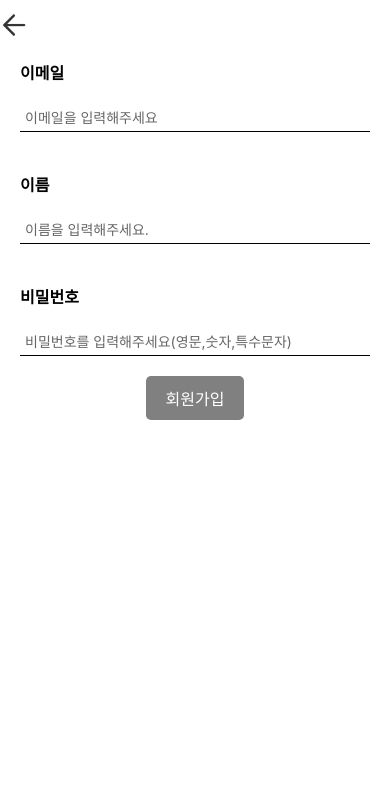
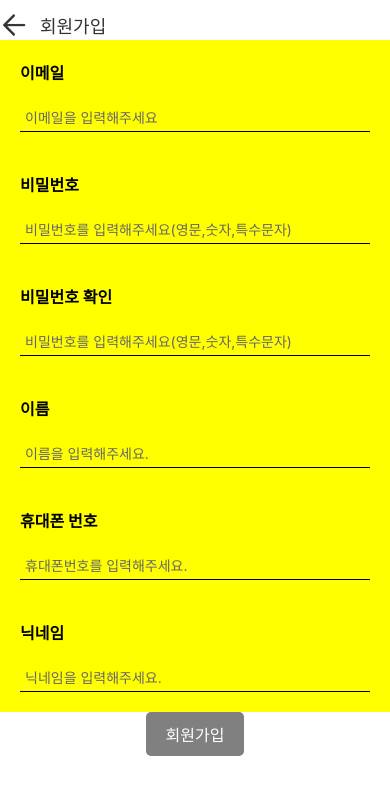
Before and after one commit to cukminseo/where2go-Frontend, a React Native app: screen /SignUp in a window 390 px wide. Shown: the top 794 px of the page. Built offline with nearby package versions, Linux system fonts and the light colour scheme; what redux-flipper would draw is missing.

Commit message:
[FEAT] Implement to match user-side signup requirements

```diff
--- a/src/pages/SignUp.tsx
+++ b/src/pages/SignUp.tsx
@@ -8,11 +8,13 @@ import {
   TextInput,
   Image,
   View,
+  KeyboardAvoidingView,
 } from 'react-native';
 import {NativeStackScreenProps} from '@react-navigation/native-stack';
 import {RootStackParamList} from '../../App';
 import DismissKeyBoardView from '../components/DismissKeyBoardView';
 import {SafeAreaView} from 'react-native-safe-area-context';
+import * as commonStyles from './styles.js';
 
 type SignUpScreenProps = NativeStackScreenProps<RootStackParamList, 'SignUp'>;
 
@@ -24,9 +26,15 @@ function SignUp({navigation}: SignUpScreenProps) {
   const [email, setEmail] = useState('');
   const [name, setName] = useState('');
   const [password, setPassword] = useState('');
+  const [checkPassword, setCheckPassword] = useState('');
+  const [phoneNumber, setPhoneNumber] = useState('');
+  const [nickName, setNickName] = useState('');
   const emailRef = useRef<TextInput | null>(null);
   const nameRef = useRef<TextInput | null>(null);
   const passwordRef = useRef<TextInput | null>(null);
+  const checkPasswordRef = useRef<TextInput | null>(null);
+  const phoneNumberRef = useRef<TextInput | null>(null);
+  const nickNameRef = useRef<TextInput | null>(null);
 
   const onChangeEmail = useCallback(text => {
     setEmail(text.trim());
@@ -36,6 +44,19 @@ function SignUp({navigation}: SignUpScreenProps) {
   }, []);
   const onChangePassword = useCallback(text => {
     setPassword(text.trim());
+  }, []);
+  const onChangeCheckPassword = useCallback(text => {
+    setCheckPassword(text.trim());
+  }, []);
+  // const onChangePhoneNumber = useCallback(text => {
+  //   setPhoneNumber(text.trim());
+  // }, []);
+  const onChangePhoneNumber = useCallback(text => {
+    const formattedText = formatPhoneNumber(text);
+    setPhoneNumber(formattedText);
+  }, []);
+  const onChangeNickName = useCallback(text => {
+    setNickName(text.trim());
   }, []);
   const onSubmit = useCallback(() => {
     if (!email || !email.trim()) {
@@ -60,52 +81,64 @@ function SignUp({navigation}: SignUpScreenProps) {
         '비밀번호는 영문,숫자,특수문자($@^!%*#?&)를 모두 포함하여 8자 이상 입력해야합니다.',
       );
     }
-    console.log(email, name, password);
+    console.log(email, name, password, checkPassword, phoneNumber, nickName);
     Alert.alert('알림', '회원가입 되었습니다.');
-  }, [email, name, password]);
+  }, [email, name, password, checkPassword, phoneNumber, nickName]);
 
-  const canGoNext = email && name && password;
+  const formatPhoneNumber = text => {
+    const numericText = text.replace(/\D/g, '');
+    let formattedPhoneNumber = '';
+
+    if (numericText.length > 3) {
+      formattedPhoneNumber += numericText.slice(0, 3) + '-';
+      if (numericText.length > 7) {
+        formattedPhoneNumber += numericText.slice(3, 7) + '-';
+        formattedPhoneNumber += numericText.slice(7, 11);
+      } else {
+        formattedPhoneNumber += numericText.slice(3, 7);
+      }
+    } else {
+      formattedPhoneNumber = numericText;
+    }
+
+    return formattedPhoneNumber;
+  };
+
+  const canGoNext =
+    email && name && password && checkPassword && phoneNumber && nickName;
   return (
     <SafeAreaView style={styles.container}>
-      <Pressable style={styles.header__backbutton} onPress={goBack}>
-        <Image style={styles.header__backbuttonImg} source={iconBack} />
-      </Pressable>
+      <View style={styles.header}>
+        <Pressable style={styles.header__backbutton} onPress={goBack}>
+          <Image style={styles.header__backbuttonImg} source={iconBack} />
+        </Pressable>
+        <Text style={[commonStyles.typoStyle.menu2, styles.header__text]}>
+          회원가입
+        </Text>
+      </View>
+
       <View style={styles.inputWrapper}>
         <Text style={styles.label}>이메일</Text>
         <TextInput
-          style={styles.textInput}
+          style={[commonStyles.typoStyle.body2, styles.textInput]}
           onChangeText={onChangeEmail}
           placeholder="이메일을 입력해주세요"
           placeholderTextColor="#666"
           textContentType="emailAddress"
           value={email}
           returnKeyType="next"
+          keyboardType="email-address"
           clearButtonMode="while-editing"
           ref={emailRef}
-          onSubmitEditing={() => nameRef.current?.focus()}
-          blurOnSubmit={false}
-        />
-      </View>
-      <View style={styles.inputWrapper}>
-        <Text style={styles.label}>이름</Text>
-        <TextInput
-          style={styles.textInput}
-          placeholder="이름을 입력해주세요."
-          placeholderTextColor="#666"
-          onChangeText={onChangeName}
-          value={name}
-          textContentType="name"
-          returnKeyType="next"
-          clearButtonMode="while-editing"
-          ref={nameRef}
           onSubmitEditing={() => passwordRef.current?.focus()}
           blurOnSubmit={false}
         />
       </View>
+
       <View style={styles.inputWrapper}>
         <Text style={styles.label}>비밀번호</Text>
         <TextInput
-          style={styles.textInput}
+          style={[commonStyles.typoStyle.body2, styles.textInput]}
           placeholder="비밀번호를 입력해주세요(영문,숫자,특수문자)"
           placeholderTextColor="#666"
           onChangeText={onChangePassword}
@@ -116,7 +149,75 @@ function SignUp({navigation}: SignUpScreenProps) {
           returnKeyType="send"
           clearButtonMode="while-editing"
           ref={passwordRef}
+          onSubmitEditing={() => checkPasswordRef.current?.focus()}
+        />
+      </View>
+      <View style={styles.inputWrapper}>
+        <Text style={styles.label}>비밀번호 확인</Text>
+        <TextInput
+          style={[commonStyles.typoStyle.body2, styles.textInput]}
+          placeholder="비밀번호를 입력해주세요(영문,숫자,특수문자)"
+          placeholderTextColor="#666"
+          onChangeText={onChangeCheckPassword}
+          value={checkPassword}
+          keyboardType={Platform.OS === 'android' ? 'default' : 'ascii-capable'}
+          textContentType="password"
+          secureTextEntry
+          returnKeyType="send"
+          clearButtonMode="while-editing"
+          ref={checkPasswordRef}
+          onSubmitEditing={() => nameRef.current?.focus()}
+        />
+      </View>
+
+      <View style={styles.inputWrapper}>
+        <Text style={styles.label}>이름</Text>
+        <TextInput
+          style={[commonStyles.typoStyle.body2, styles.textInput]}
+          placeholder="이름을 입력해주세요."
+          placeholderTextColor="#666"
+          onChangeText={onChangeName}
+          value={name}
+          textContentType="name"
+          returnKeyType="next"
+          clearButtonMode="while-editing"
+          ref={nameRef}
+          onSubmitEditing={() => phoneNumberRef.current?.focus()}
+          blurOnSubmit={false}
+        />
+      </View>
+      <View style={styles.inputWrapper}>
+        <Text style={styles.label}>휴대폰 번호</Text>
+        <TextInput
+          style={[commonStyles.typoStyle.body2, styles.textInput]}
+          placeholder="휴대폰번호를 입력해주세요."
+          placeholderTextColor="#666"
+          onChangeText={onChangePhoneNumber}
+          value={phoneNumber}
+          keyboardType="numeric"
+          textContentType="telephoneNumber"
+          returnKeyType="next"
+          clearButtonMode="while-editing"
+          ref={phoneNumberRef}
+          onSubmitEditing={() => nickNameRef.current?.focus()}
+          blurOnSubmit={false}
+        />
+      </View>
+
+      <View style={styles.inputWrapper}>
+        <Text style={styles.label}>닉네임</Text>
+        <TextInput
+          style={[commonStyles.typoStyle.body2, styles.textInput]}
+          placeholder="닉네임을 입력해주세요."
+          placeholderTextColor="#666"
+          onChangeText={onChangeNickName}
+          value={nickName}
+          textContentType="name"
+          returnKeyType="next"
+          clearButtonMode="while-editing"
+          ref={nickNameRef}
           onSubmitEditing={onSubmit}
+          blurOnSubmit={false}
         />
       </View>
       <View style={styles.buttonZone}>
@@ -140,8 +241,12 @@ const styles = StyleSheet.create({
     flex: 1,
     backgroundColor: '#FFFFFF', // 흰색으로 변경
   },
+  header: {
+    flexDirection: 'row',
+    alignItems: 'center',
+    marginTop: 10,
+  },
   header__backbutton: {
-    marginTop: 10,
     width: 30,
     height: 30,
   },
@@ -149,12 +254,17 @@ const styles = StyleSheet.create({
     width: '100%',
     height: '100%',
   },
+  header__text: {
+    paddingHorizontal: 10,
+  },
   textInput: {
     padding: 5,
+    color: 'blue',
     borderBottomWidth: StyleSheet.hairlineWidth,
   },
   inputWrapper: {
     padding: 20,
+    backgroundColor: 'yellow',
   },
   label: {
     fontWeight: 'bold',
```
